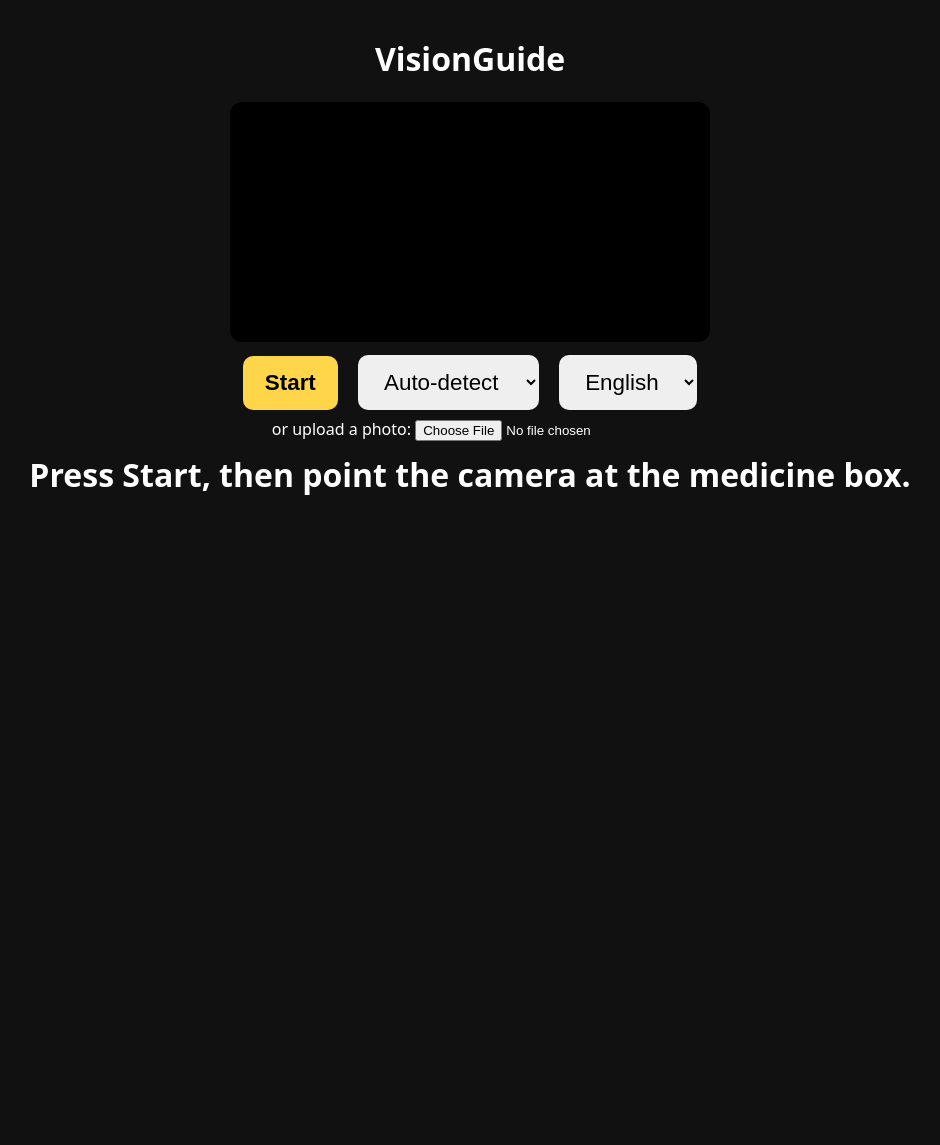
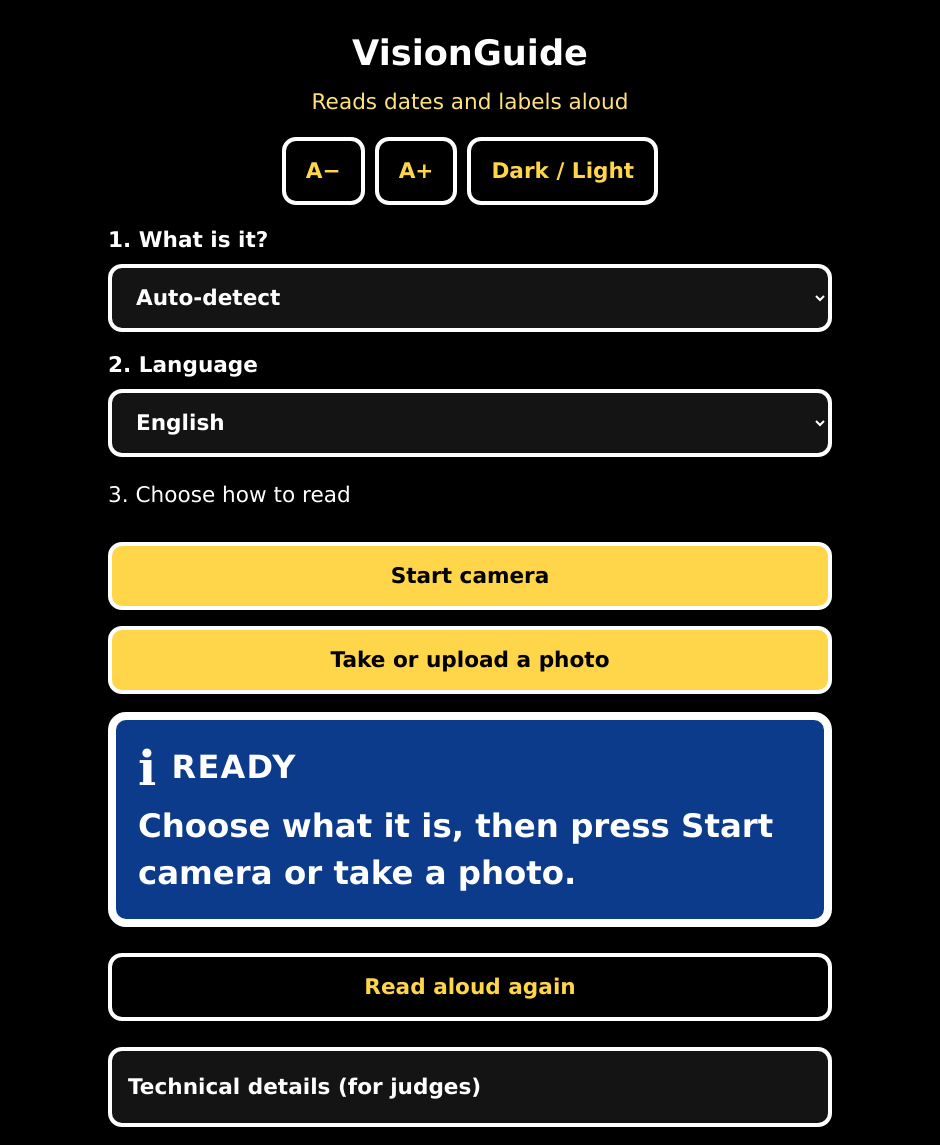
Before and after one commit to SagarishaR/visionguide, a Flask app: page / in a window 1280 px wide. Shown: the whole page, without its empty margins (170-1110 px from the left). Before the commit the page ends 495 px from the top, so only its background shows below. Run offline with Flask 3, Linux system fonts and the light colour scheme.

Commit message:
Low-vision UI

```diff
--- a/templates/index.html
+++ b/templates/index.html
@@ -1,60 +1,172 @@
-<!doctype html><html><head><meta charset="utf-8"><meta name="viewport" content="width=device-width,initial-scale=1">
+<!doctype html>
+<html lang="en" data-theme="dark">
+<head>
+<meta charset="utf-8">
+<meta name="viewport" content="width=device-width,initial-scale=1">
 <title>VisionGuide</title>
 <style>
-body{font-family:system-ui,sans-serif;margin:0;padding:16px;background:#111;color:#fff;text-align:center}
-video{width:100%;max-width:480px;border-radius:12px;background:#000}
-button,select{font-size:1.4rem;padding:14px 22px;margin:8px;border-radius:10px;border:0}
-button{background:#ffd54a;font-weight:700}
-#msg{font-size:2rem;font-weight:700;min-height:3em;margin:12px 0}
-#out{font-size:2.2rem;line-height:1.5;white-space:pre-wrap;text-align:left;background:#222;padding:16px;border-radius:12px;display:none}
-#trace{font-size:.9rem;text-align:left;color:#9ad;white-space:pre-wrap}
-</style></head><body>
+:root{--fs:1.35rem}
+[data-theme="dark"]{--bg:#000;--fg:#fff;--muted:#ffe27a;--panel:#141414;--line:#fff;--btn:#ffd54a;--btnfg:#000;--btn2:#000;--btn2fg:#ffd54a}
+[data-theme="light"]{--bg:#fff;--fg:#000;--muted:#222;--panel:#f2f2f2;--line:#000;--btn:#0a2a8a;--btnfg:#fff;--btn2:#fff;--btn2fg:#0a2a8a}
+*{box-sizing:border-box}
+html{font-size:100%}
+body{margin:0;padding:18px;background:var(--bg);color:var(--fg);font-family:Verdana,Arial,Helvetica,sans-serif;font-size:var(--fs);line-height:1.6;max-width:760px;margin-inline:auto}
+h1{font-size:2.2rem;margin:.2em 0 .1em;text-align:center}
+.sub{text-align:center;margin:0 0 18px;color:var(--muted)}
+.bar{display:flex;gap:10px;justify-content:center;flex-wrap:wrap;margin-bottom:18px}
+button,select,.filebtn{font:inherit;font-weight:700;min-height:68px;padding:12px 20px;border-radius:14px;border:4px solid var(--line);cursor:pointer}
+.primary,.filebtn{background:var(--btn);color:var(--btnfg)}
+.secondary{background:var(--btn2);color:var(--btn2fg)}
+.filebtn{display:flex;align-items:center;justify-content:center;text-align:center}
+.big{width:100%;margin:8px 0}
+select{width:100%;background:var(--panel);color:var(--fg)}
+label.lbl{display:block;font-weight:700;margin:16px 0 6px}
+:focus-visible{outline:6px solid #00b0ff;outline-offset:4px}
+input[type=file]{position:absolute;opacity:0;width:1px;height:1px}
+input[type=file]:focus-visible + .filebtn{outline:6px solid #00b0ff;outline-offset:4px}
+.cam{display:none;margin:14px 0;text-align:center}
+.cam.on{display:block}
+video{width:100%;max-width:560px;border-radius:14px;border:4px solid var(--line);background:#000}
+.hint{background:var(--panel);border:4px solid var(--line);border-radius:14px;padding:14px 18px;margin:18px 0}
+#card{border-radius:18px;border:8px solid var(--line);padding:22px;margin:18px 0;min-height:9em;display:flex;flex-direction:column;gap:10px;background:var(--panel)}
+#card .tag{font-size:2rem;font-weight:900;letter-spacing:.04em;display:flex;align-items:center;gap:14px}
+#card .icon{font-size:3rem;line-height:1}
+#card .txt{font-size:calc(var(--fs) * 1.5);font-weight:700;line-height:1.45}
+#card.ok{background:#0b5d1e;color:#fff;border-color:#b9f6ca}
+#card.warn{background:#ffd54a;color:#000;border-color:#000}
+#card.bad{background:#b00020;color:#fff;border-color:#fff}
+#card.info{background:#0d3b8c;color:#fff;border-color:#fff}
+details{background:var(--panel);border:4px solid var(--line);border-radius:14px;padding:12px 16px;margin-top:18px}
+summary{font-weight:700;cursor:pointer;min-height:48px;display:flex;align-items:center}
+pre{white-space:pre-wrap;font-size:1rem;color:var(--fg);font-family:Consolas,monospace}
+.row{display:flex;gap:10px;flex-wrap:wrap}
+.row > *{flex:1 1 180px}
+</style>
+</head>
+<body>
 <h1>VisionGuide</h1>
-<video id="v" autoplay playsinline muted></video><canvas id="c" hidden></canvas>
-<div><button id="go">Start</button>
-<select id="mode"><option value="auto">Auto-detect</option><option value="medicine">Medicine</option><option value="food">Food expiry</option><option value="bill">Bill</option><option value="form">Form</option></select>
-<select id="lang"><option value="en">English</option><option value="ta">தமிழ்</option></select></div>
-<div>or upload a photo: <input type="file" id="up" accept="image/*" capture="environment"></div>
-<div id="msg" aria-live="assertive">Press Start, then point the camera at the medicine box.</div>
-<div id="out"></div><pre id="trace"></pre>
+<p class="sub">Reads dates and labels aloud</p>
+
+<div class="bar" role="group" aria-label="Display settings">
+  <button class="secondary" id="smaller" aria-label="Make text smaller">A−</button>
+  <button class="secondary" id="bigger" aria-label="Make text bigger">A+</button>
+  <button class="secondary" id="theme" aria-label="Switch between dark and light display">Dark / Light</button>
+</div>
+
+<label class="lbl" for="mode">1. What is it?</label>
+<select id="mode">
+  <option value="auto">Auto-detect</option>
+  <option value="medicine">Medicine</option>
+  <option value="food">Food expiry</option>
+  <option value="bill">Bill</option>
+  <option value="form">Form</option>
+</select>
+
+<label class="lbl" for="lang">2. Language</label>
+<select id="lang">
+  <option value="en">English</option>
+  <option value="ta">தமிழ்</option>
+</select>
+
+<p class="lbl">3. Choose how to read</p>
+<button class="primary big" id="go">Start camera</button>
+<div class="cam" id="camwrap"><video id="v" autoplay playsinline muted disablepictureinpicture aria-label="Camera view"></video></div>
+<canvas id="c" hidden></canvas>
+
+<input type="file" id="up" accept="image/*" capture="environment">
+<label for="up" class="filebtn big" id="uplbl">Take or upload a photo</label>
+
+<div id="card" class="info" role="status" aria-live="assertive" aria-atomic="true">
+  <div class="tag"><span class="icon" id="icon" aria-hidden="true">ℹ</span><span id="tag">READY</span></div>
+  <div class="txt" id="msg">Choose what it is, then press Start camera or take a photo.</div>
+</div>
+
+<button class="secondary big" id="again">Read aloud again</button>
+
+<details>
+  <summary>Technical details (for judges)</summary>
+  <pre id="out"></pre>
+  <pre id="trace"></pre>
+</details>
+
 <script>
 const $=id=>document.getElementById(id), v=$('v'), c=$('c');
-let timer=null, last='', lastT=0, okCount=0, busy=false, attempts=0;
+let timer=null, last='', lastT=0, okCount=0, busy=false, attempts=0, lastSpoken='';
 const L=()=>$('lang').value, sleep=ms=>new Promise(r=>setTimeout(r,ms));
-function say(t){speechSynthesis.cancel();const u=new SpeechSynthesisUtterance(t);u.lang=L()==='ta'?'ta-IN':'en-IN';speechSynthesis.speak(u);}
+
+/* ---------- display settings (text size, theme) ---------- */
+let size=1.35;
+try{size=parseFloat(localStorage.getItem('vg_size'))||1.35;if(localStorage.getItem('vg_theme'))document.documentElement.dataset.theme=localStorage.getItem('vg_theme');}catch(e){}
+function applySize(){size=Math.min(2.4,Math.max(1,size));document.documentElement.style.setProperty('--fs',size+'rem');try{localStorage.setItem('vg_size',size)}catch(e){}}
+applySize();
+$('bigger').onclick=()=>{size+=.15;applySize();};
+$('smaller').onclick=()=>{size-=.15;applySize();};
+$('theme').onclick=()=>{const t=document.documentElement.dataset.theme==='dark'?'light':'dark';document.documentElement.dataset.theme=t;try{localStorage.setItem('vg_theme',t)}catch(e){}};
+
+/* ---------- result card ---------- */
+const STATE={
+  ok:{icon:'✔',tag:'DONE'}, safe:{icon:'✔',tag:'IN DATE'},
+  warn:{icon:'⚠',tag:'NOT SURE'}, bad:{icon:'✖',tag:'EXPIRED'},
+  info:{icon:'ℹ',tag:'GUIDE'}, wait:{icon:'…',tag:'WORKING'}
+};
+function card(kind,text,tag){
+  const s=STATE[kind]||STATE.info, el=$('card');
+  el.className=(kind==='safe'||kind==='ok')?'ok':kind==='wait'?'info':kind;
+  $('icon').textContent=s.icon; $('tag').textContent=tag||s.tag; $('msg').textContent=text;
+}
+function say(t){lastSpoken=t;speechSynthesis.cancel();const u=new SpeechSynthesisUtterance(t);u.lang=L()==='ta'?'ta-IN':'en-IN';u.rate=.9;speechSynthesis.speak(u);}
+$('again').onclick=()=>{if(lastSpoken)say(lastSpoken);};
+
+/* ---------- camera + server calls (logic unchanged) ---------- */
 function snap(w,q){const s=w/v.videoWidth;c.width=w;c.height=v.videoHeight*s;c.getContext('2d').drawImage(v,0,0,c.width,c.height);return new Promise(r=>c.toBlob(r,'image/jpeg',q));}
 async function post(url,blob){const f=new FormData();f.append('frame',blob,'f.jpg');f.append('mode',$('mode').value);return (await fetch(url,{method:'POST',body:f})).json();}
 function startLoop(){okCount=0;if(timer)clearInterval(timer);timer=setInterval(tick,1200);}
 function stopLoop(){clearInterval(timer);timer=null;}
+
 async function show(r){
-  const items=r.items.map(i=>i.kind+': '+i.value).join('\n');
-  $('out').style.display='block'; $('out').textContent=(items+'\n\n'+r.text).trim();
+  $('out').textContent=(r.items.map(i=>i.kind+': '+i.value).join('\n')+'\n\n'+r.text).trim();
   $('trace').textContent=r.trace.join('\n');
-  const m=L()==='ta'?r.summary_ta:r.summary_en; $('msg').textContent=m; say(m);
+  const m=L()==='ta'?r.summary_ta:r.summary_en;
+  const expired=/expired/i.test(r.summary_en||'');
+  if(expired) card('bad',m,'EXPIRED');
+  else if(r.status==='DONE') card(['medicine','food'].includes(r.mode)?'safe':'ok',m,['medicine','food'].includes(r.mode)?'DATE FOUND':'DONE');
+  else card('warn',m,r.status==='NEED_CLOSER'?'MOVE CLOSER':r.status==='NEED_MORE'?'TURN ITEM':'NOT SURE');
+  say(m);
 }
 async function handle(r){
   await show(r);
   if((r.status==='NEED_MORE'||r.status==='NEED_CLOSER')&&v.srcObject){
     attempts++;
-    if(attempts<4){await sleep(r.status==='NEED_CLOSER'?5000:6000);$('msg').textContent='Looking again...';startLoop();}
-    else{const m=L()==='ta'?'தேதியைக் கண்டுபிடிக்க முடியவில்லை. யாரிடமாவது கேளுங்கள்.':'I could not find the date. Please ask someone to check.';$('msg').textContent=m;say(m);}
+    if(attempts<4){await sleep(r.status==='NEED_CLOSER'?5000:6000);card('wait','Looking again...');startLoop();}
+    else{const m=L()==='ta'?'தேதியைக் கண்டுபிடிக்க முடியவில்லை. யாரிடமாவது கேளுங்கள்.':'I could not find the date. Please ask someone to check.';card('warn',m,'ASK FOR HELP');say(m);}
   }
 }
 async function tick(){
   if(busy||!v.videoWidth)return; busy=true;
   try{
     const r=await post('/analyze',await snap(480,.6));
-    $('msg').textContent=r[L()];
+    const m=r[L()];
+    card('info',m,'ADJUST');
     const now=Date.now();
-    if(r.key!==last||now-lastT>4000){say(r[L()]);last=r.key;lastT=now;}
+    if(r.key!==last||now-lastT>4000){say(m);last=r.key;lastT=now;}
     okCount=r.key==='ok'?okCount+1:0;
-    if(okCount>=3){stopLoop();$('msg').textContent='Reading...';await handle(await post('/read',await snap(1600,.92)));}
-  }finally{busy=false;}
+    if(okCount>=3){stopLoop();card('wait','Reading... please hold still.','READING');await handle(await post('/read',await snap(1600,.92)));}
+  }catch(e){card('warn','Connection problem. Please try again.','ERROR');}
+  finally{busy=false;}
 }
 $('go').onclick=async()=>{
-  try{v.srcObject=await navigator.mediaDevices.getUserMedia({video:{facingMode:'environment'}});}catch(e){alert('Camera error: '+e.message+'. Use localhost/HTTPS or the upload box.');return;}
-  attempts=0;$('out').style.display='none';$('trace').textContent='';startLoop();
-  say(L()==='ta'?'தொடங்குகிறது':'Starting. Point the camera at the item.');
+  try{v.srcObject=await navigator.mediaDevices.getUserMedia({video:{facingMode:'environment'}});}
+  catch(e){card('warn','Camera could not start. Use the "Take or upload a photo" button instead.','CAMERA ERROR');return;}
+  $('camwrap').classList.add('on');
+  attempts=0;$('out').textContent='';$('trace').textContent='';startLoop();
+  const m=L()==='ta'?'தொடங்குகிறது':'Starting. Point the camera at the item.';
+  card('info',m,'STARTING');say(m);
 };
-$('up').onchange=async e=>{$('msg').textContent='Reading...';attempts=9;await handle(await post('/read',e.target.files[0]));};
-</script></body></html>
+$('up').onchange=async e=>{
+  if(!e.target.files[0])return;
+  card('wait','Reading... please wait.','READING');attempts=9;
+  try{await handle(await post('/read',e.target.files[0]));}catch(err){card('warn','Could not read the photo. Please try again.','ERROR');}
+};
+</script>
+</body>
+</html>
```
